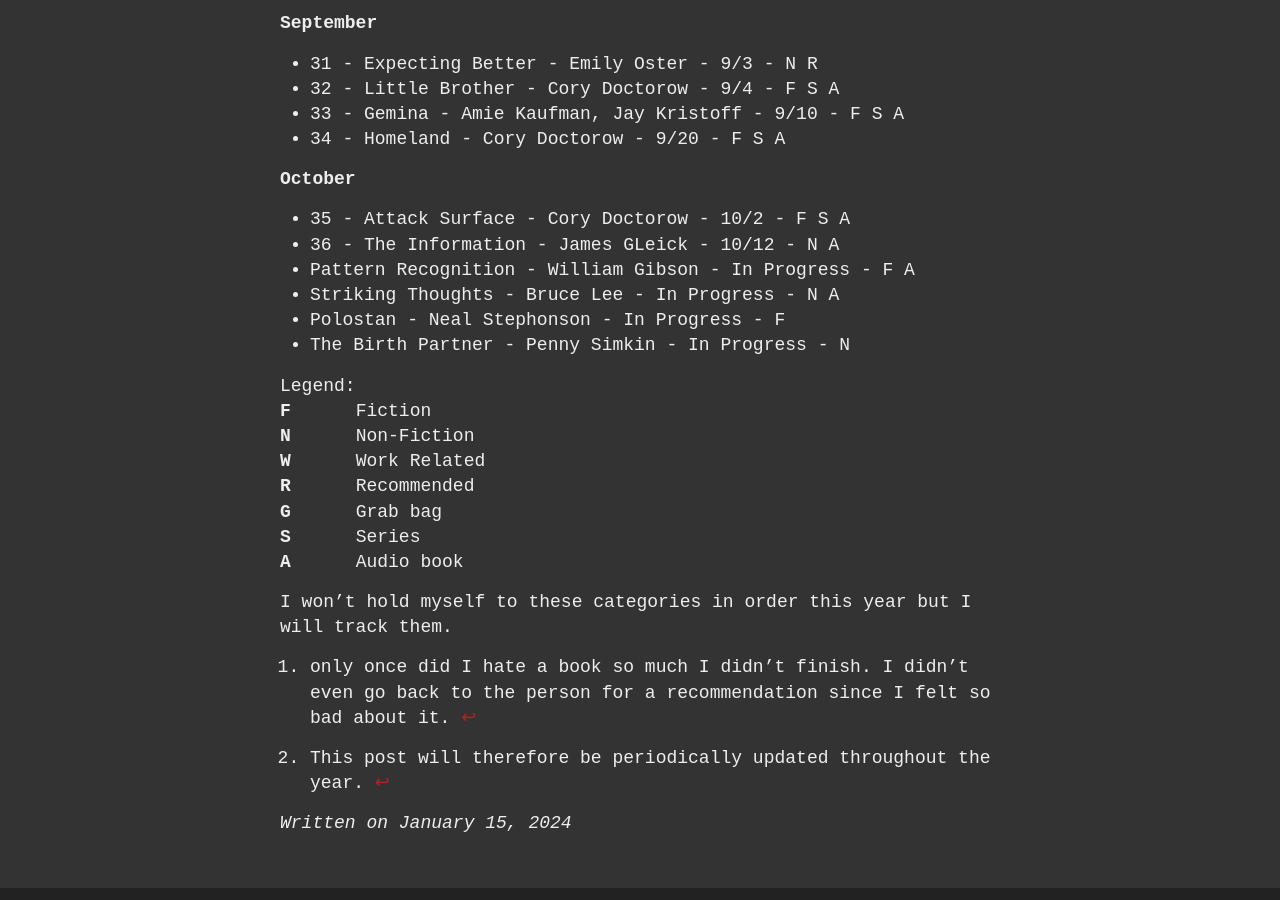
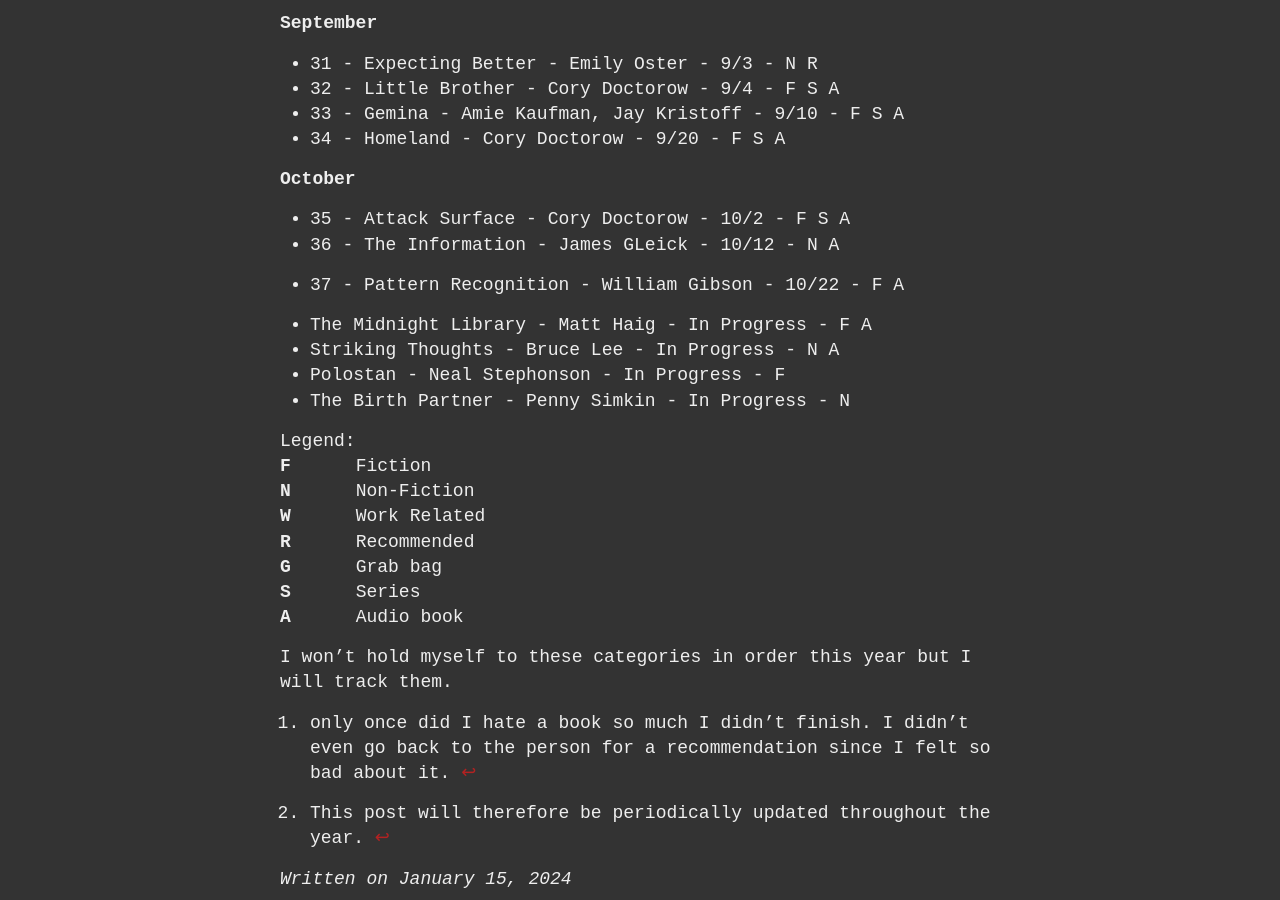
Before and after one commit to ninjajoe9/ninjajoe9.github.io, a Jekyll site: the page built from _posts/2024-01-15-Books-for-2024.md, in a window 1280 px wide and 900 px high, scrolled down 2769 px. Built offline with Jekyll 4.4.1, drawn with Linux system fonts in a browser that asks for light colours; our own code applies the rules of GitHub Pages for plain Markdown files.

Commit message:
add books to list for 2024

```diff
--- a/_posts/2024-01-15-Books-for-2024.md
+++ b/_posts/2024-01-15-Books-for-2024.md
@@ -77,7 +77,10 @@
 
 - 35 - Attack Surface - Cory Doctorow - 10/2 - F S A
 - 36 - The Information - James GLeick - 10/12 - N A
-- Pattern Recognition - William Gibson - In Progress - F A
+- 37 - Pattern Recognition - William Gibson - 10/22 - F A
+
+
+- The Midnight Library - Matt Haig - In Progress - F A
 - Striking Thoughts - Bruce Lee - In Progress - N A
 - Polostan - Neal Stephonson - In Progress - F
 - The Birth Partner - Penny Simkin - In Progress - N
```
